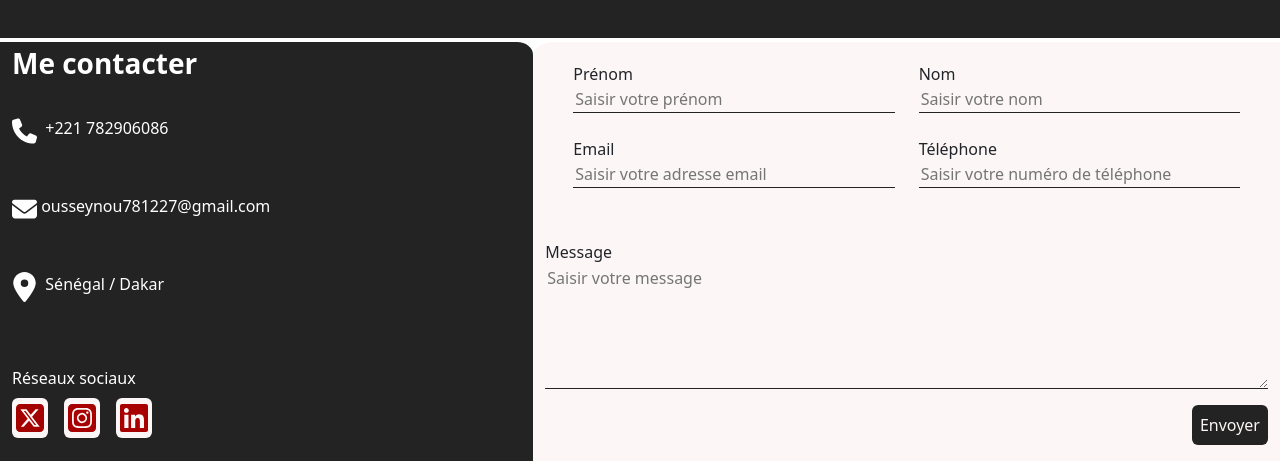
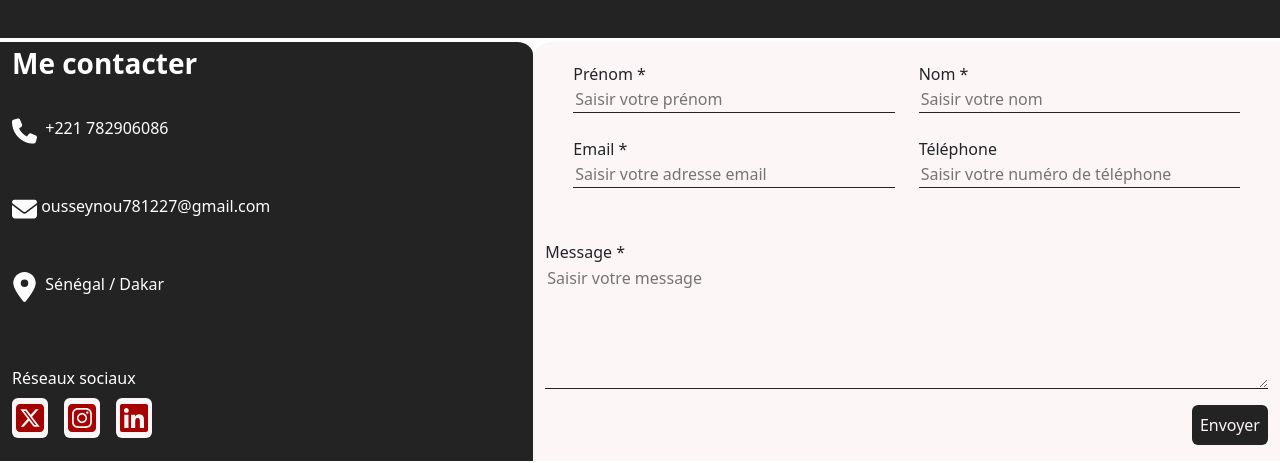
Before and after one commit to ousseynoukone/portfolio, an Angular app: page / in a window 1280 px wide. Shown: the part 1958-2421 px from the top of the page. Built offline with nearby package versions, Linux system fonts and the light colour scheme.

Commit message:
send message to my email on contact

```diff
--- a/angular.json
+++ b/angular.json
@@ -26,7 +26,9 @@
             ],
             "styles": [
               "src/styles.css",
-              "node_modules/bootstrap/dist/css/bootstrap.min.css"
+              "node_modules/bootstrap/dist/css/bootstrap.min.css",
+              "node_modules/ngx-toastr/toastr.css"
+
             ],
             "scripts": [
               "node_modules/jquery/dist/jquery.min.js",
--- a/package.json
+++ b/package.json
@@ -18,10 +18,12 @@
     "@angular/platform-browser": "^16.1.0",
     "@angular/platform-browser-dynamic": "^16.1.0",
     "@angular/router": "^16.1.0",
+    "@emailjs/browser": "^4.1.0",
     "@popperjs/core": "^2.11.8",
     "bootstrap": "^5.3.2",
     "bootstrap-icons": "^1.11.3",
     "jquery": "^3.7.1",
+    "ngx-toastr": "^18.0.0",
     "popper.js": "^1.16.1",
     "rxjs": "~7.8.0",
     "tslib": "^2.3.0",
--- /dev/null
+++ b/src/app/constent/constant.ts
@@ -0,0 +1,9 @@
+export function getReceiverEmail() : string{
+    return "ousseynou781227@gmail.com";
+
+}
+
+export function getEmailJsPublicKey() : string {
+    return "H-rrgqZVF8hP_A0VM";
+
+}
--- /dev/null
+++ b/src/app/models/email.ts
@@ -0,0 +1,10 @@
+// email.model.ts
+export class Email {
+  constructor(
+    public nom: string,
+    public prenom: string,
+    public phone: string,
+    public message: string,
+    public email: string,
+  ) {}
+}
--- a/src/app/portfolio/pages/contact/contact.component.html
+++ b/src/app/portfolio/pages/contact/contact.component.html
@@ -1,4 +1,4 @@
-<div class="container-fluid  mt-4 pt-2 pb-5 mainContainer">
+<div class="container-fluid  mt-4 pt-2 mainContainer">
 
 
     <div class="row ">
@@ -49,47 +49,68 @@
 
 
         <div class="col-md-7 bg-primary-color border-right-slice mt-1" >
+            <form action=""  [formGroup]="contactForm"  (submit)="sendMessage()">
             <div class="row m-3">
 
-                <div class="col-md-6 d-flex flex-column mt-1 mb-1 ">
-                    <label for="prenom">Prénom</label>
-
-                    <input placeholder="Saisir votre prénom" type="text" id="prenom">
+                <div class="col-md-6 d-flex flex-column mt-1 mb-1">
+                    <label for="prenom">Prénom *</label>
+                    <input placeholder="Saisir votre prénom" type="text" formControlName="prenom">
+                    <div *ngIf="contactForm.get('prenom')?.errors && contactForm.get('prenom')?.touched">
+                        <p class="badge bg-danger" *ngIf="contactForm.get('prenom')?.hasError('required')">Le prénom est obligatoire</p>
+                    </div>
                 </div>
 
                 <div class="col-md-6 d-flex flex-column mt-1 mb-1">
-                    <label for="nom">Nom</label>
-                    <input placeholder="Saisir votre nom" type="text" id="nom">
+                    <label for="nom">Nom *</label>
+                    <input placeholder="Saisir votre nom" type="text" formControlName="nom">
+					<div *ngIf="contactForm.get('nom')?.errors && contactForm.get('nom')?.touched">
+                        <p class="badge bg-danger" *ngIf="contactForm.get('nom')?.hasError('required') ">Le nom est obligatoire</p>
+                    </div>
+
 
                 </div>
 
             </div>
             <div class="row m-3">
                 <div class="col-md-6 d-flex flex-column mt-1 mb-1">
-                    <label for="email">Email</label>
-                    <input placeholder="Saisir votre adresse email" type="text" id="email">
+                    <label for="email">Email *</label>
+                    <input placeholder="Saisir votre adresse email" type="text" formControlName="email">
+					<div *ngIf="contactForm.get('email')?.errors && contactForm.get('email')?.touched">
+                        <p class="badge bg-danger" *ngIf="contactForm.get('email')?.hasError('required') ">L'adresse email est obligatoire</p>
+                        <p   class="badge bg-danger" *ngIf="contactForm.get('email')?.hasError('email') ">adresse email invalide</p>
+                    </div>
+
 
                 </div>
                 <div class="col-md-6 d-flex flex-column mt-1 mb-1">
                     <label for="phone">Téléphone</label>
 
-                    <input placeholder="Saisir votre numéro de téléphone" type="text" id="phone">
+                    <input placeholder="Saisir votre numéro de téléphone" type="text" formControlName="phone">
+
+                    <div *ngIf="contactForm.get('phone')?.errors && contactForm.get('phone')?.touched">
+                        <p class="badge bg-danger" *ngIf="contactForm.get('phone')?.hasError('required') ">Le numéro est obligatoire</p>
+                        <p class="badge bg-danger" *ngIf="contactForm.get('phone')?.hasError('pattern') ">Numéro de téléphone incorrecte</p>
+                    </div>
 
                 </div>
             </div>
 
 
             <div class="textarea-input mt-5 col-12  d-flex flex-column">
-            <label for="message">Message</label>
+            <label for="message">Message *</label>
 
-            <textarea name="" id="message" cols="30" rows="5" placeholder="Saisir votre message"></textarea>
+            <textarea name="" formControlName="message" cols="30" rows="5" placeholder="Saisir votre message"></textarea>
+            <div *ngIf="contactForm.get('message')?.errors && contactForm.get('message')?.touched">
+                <p class="badge bg-danger" *ngIf="contactForm.get('message')?.hasError('required') ">Le message est obligatoire</p>
+            </div>
 
 
         </div>
 
-        <button class="sendButton onhoverAccent rounded p-2 mt-3 mb-3 "  type="button">Envoyer</button>
-
-
+        <button class="sendButton onhoverAccent rounded p-2 mt-3 mb-3" type="submit" [disabled]="isSending">
+            Envoyer
+          </button>
+        </form>
 
         </div>
     </div>
--- a/src/app/portfolio/pages/contact/contact.component.ts
+++ b/src/app/portfolio/pages/contact/contact.component.ts
@@ -1,10 +1,69 @@
-import { Component } from '@angular/core';
+// contact.component.ts
+
+import { Component, OnInit } from '@angular/core';
+import { FormBuilder, FormControl, FormGroup, Validators } from '@angular/forms';
+import { EmailSenderService } from 'src/app/services/emailService';
+import { Email } from 'src/app/models/email';
+import { ToastrService } from 'ngx-toastr';
+import { phoneValidator } from 'src/app/tools/validators';
 
 @Component({
   selector: 'app-contact',
   templateUrl: './contact.component.html',
   styleUrls: ['./contact.component.css']
 })
-export class ContactComponent {
+export class ContactComponent implements OnInit {
+  contactForm!: FormGroup;
+  isSending = false;
 
+  constructor(
+    private emailSenderService: EmailSenderService,
+    private toastr: ToastrService
+  ) {}
+
+  ngOnInit() {
+    this.initForm();
+
+  }
+
+  private initForm() {
+    this.contactForm = new FormGroup({
+      email: new FormControl('', [Validators.required, Validators.email]),
+      prenom: new FormControl('', [Validators.required]),
+      nom: new FormControl('', [Validators.required]),
+      phone: new FormControl('', [phoneValidator()]),
+      message: new FormControl('', [Validators.required]),
+    });
+  }
+
+  sendMessage() {
+
+    this.contactForm.markAllAsTouched();
+
+    if (this.contactForm.valid && !this.isSending) {
+      this.isSending = true;
+      this.toastr.info('Envoie en cours', 'Info');
+
+      const formData = this.contactForm.value as Email;
+      this.emailSenderService.sendEmail(formData)
+        .then(response => {
+          console.log('Email sent successfully:', response);
+
+          if (response.status==200){
+            this.toastr.success('Envoyé', 'Succès');
+            this.contactForm.reset();
+          }
+
+        })
+        .catch(error => {
+          console.error('Error sending email:', error);
+          this.toastr.error('Erreur lors de l\'envoi', 'Erreur');
+        })
+        .finally(() => {
+          this.isSending = false;
+        });
+    } else {
+      console.log('Form is invalid');
+    }
+  }
 }
--- a/src/app/portfolio/portfolio.module.ts
+++ b/src/app/portfolio/portfolio.module.ts
@@ -10,8 +10,9 @@ import { ContactComponent } from './pages/contact/contact.component';
 import { AbilitiesComponent } from './pages/abilities/abilities.component';
 import { ProjectsComponent } from './pages/projects/projects.component';
 import { ProjectsDetailsComponent } from './pages/projects-details/projects-details.component';
-
-
+import { ReactiveFormsModule } from '@angular/forms';
+import { BrowserAnimationsModule } from '@angular/platform-browser/animations';
+import { ToastrModule } from 'ngx-toastr';
 @NgModule({
   declarations: [
     HeaderComponent,
@@ -27,6 +28,9 @@ import { ProjectsDetailsComponent } from './pages/projects-details/projects-deta
   imports: [
     CommonModule,
     PortfolioRoutingModule,
+    ReactiveFormsModule,
+    BrowserAnimationsModule, // Required for animations
+    ToastrModule.forRoot() // Initialize Toastr globally
 
 
   ]
--- /dev/null
+++ b/src/app/services/emailService.ts
@@ -0,0 +1,33 @@
+// email-sender.service.ts
+import { Injectable } from '@angular/core';
+import { Email } from '../models/email';
+import { getEmailJsPublicKey, getReceiverEmail } from '../constent/constant';
+import emailjs from '@emailjs/browser';
+
+@Injectable({
+  providedIn: 'root',
+})
+export class EmailSenderService {
+
+
+  sendEmail(email: Email): Promise<any> {
+
+    emailjs.init({
+        publicKey: getEmailJsPublicKey(),
+        blockHeadless: true,
+        // blockList: {
+        //   list: ['foo@emailjs.com', 'bar@emailjs.com'],
+        // },
+        limitRate: {
+          throttle: 1, // 10s
+        },
+      });
+    return  emailjs.send('service_portfolio', 'template_zjr3afe', {
+        from_name: `${email.prenom} ${email.nom}`,
+        number: email.phone,
+        email: email.email,
+        message: email.message,
+        reply_to: getReceiverEmail(),
+      })
+  }
+}
--- /dev/null
+++ b/src/app/tools/validators.ts
@@ -0,0 +1,12 @@
+import { AbstractControl, ValidatorFn, Validators } from '@angular/forms';
+
+export function phoneValidator(): ValidatorFn {
+  return (control: AbstractControl): { [key: string]: any } | null => {
+    if (control.value) { // Only validate if a value is provided
+      const snPhoneRegex = /^(\+221)?(7[05678]\d{7}|3[34]\d{6})$/.test(control.value);
+      return snPhoneRegex ? null : { 'pattern': { value: control.value } };
+    } else {
+      return null; // No validation errors if the field is empty
+    }
+  };
+}
```
Also changed, not shown: src/app/portfolio/pages/projects/projects.component.html (+4 -4 lines), 1 other file (tests, documents, lock files or other folders).
